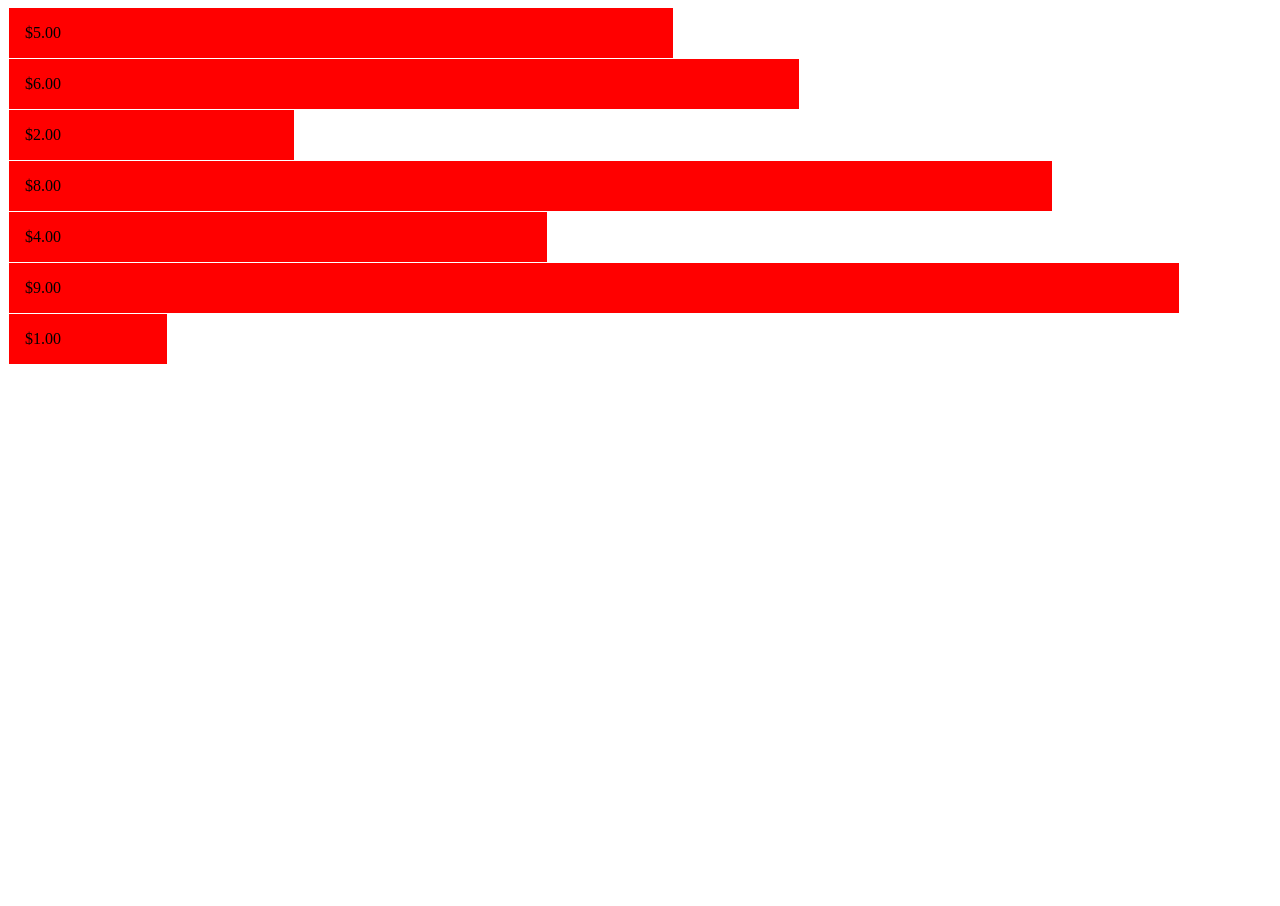
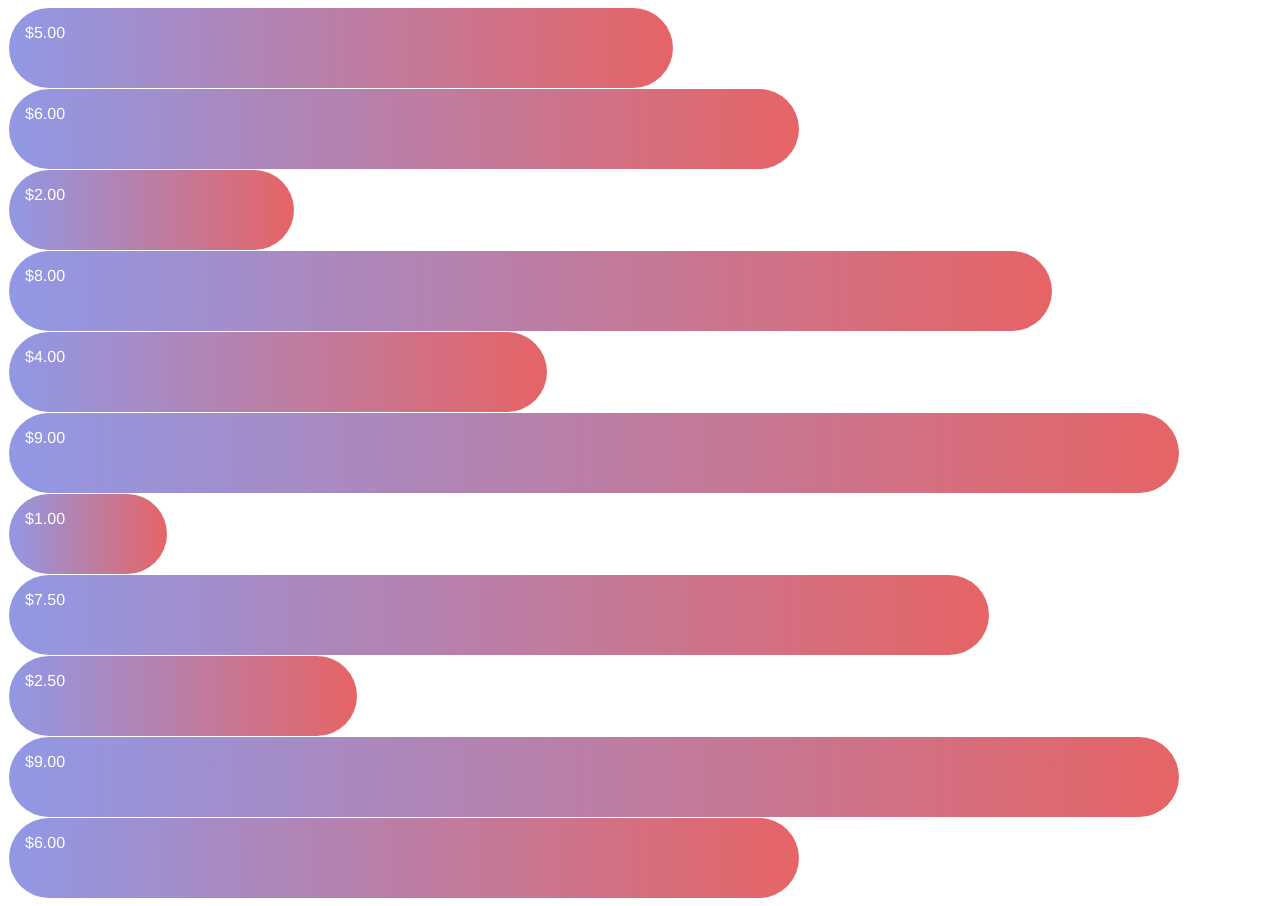
Before and after one commit to chrismlee26/d3-tutorials, a plain HTML site: page index.html in a window 1280 px wide. Before the commit the page ends 800 px from the top, so only its background shows below. Drawn offline with nearby package versions, Linux system fonts and the light colour scheme.

Commit message:
Completed challenge 2

```diff
--- a/index.html
+++ b/index.html
@@ -11,7 +11,7 @@
   <script>
     d3.select('body') // select an element to host all d3 elements
       .selectAll('div') // selectAll() the elements you want to work with
-      .data([5,6,2,8,4,9,1]) // define your data within an array
+      .data([5,6,2,8,4,9,1,7.5,2.5,9,6]) // define your data within an array
       .enter() //enter() your data to loop over
       .append('div') //append() new div elements to the DOM for each piece of data
       .text((d) => `$${d.toFixed(2)}`)
@@ -20,6 +20,11 @@
       .style('background-color', 'red')
       .style('margin', '1px')
       .style('width', (d) => `${d / 10 * 100}%`) // set width of each div to a percentage of the data
+      .style('height', '3rem')
+      .style('border-radius', '3rem')
+      .style('background', 'linear-gradient(to left, #e66465, #9198e5)')
+      .style('color', '#fff')
+      .style('font-family', 'helvetica')
   </script>
 </body>
 </html>
```
